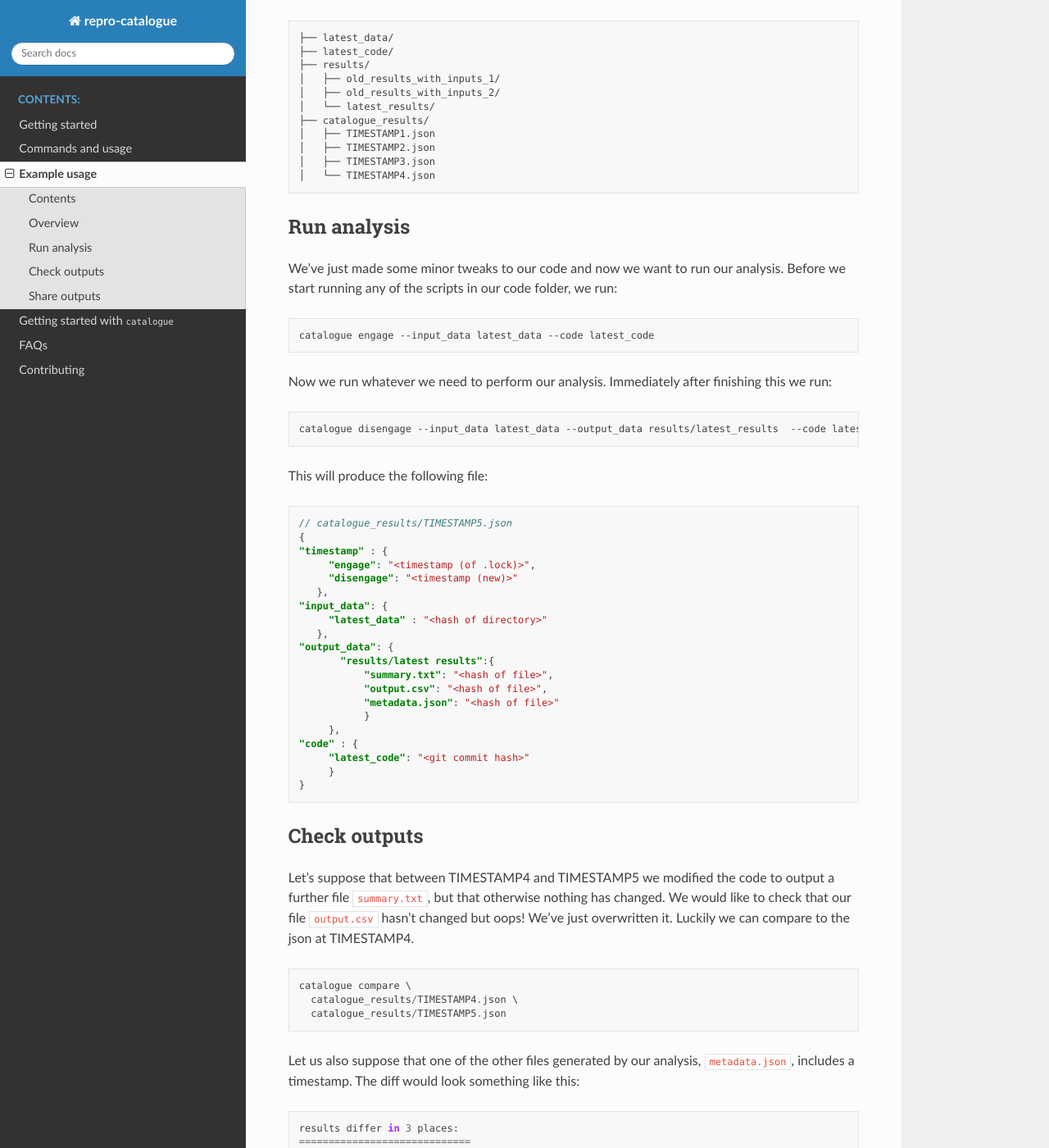
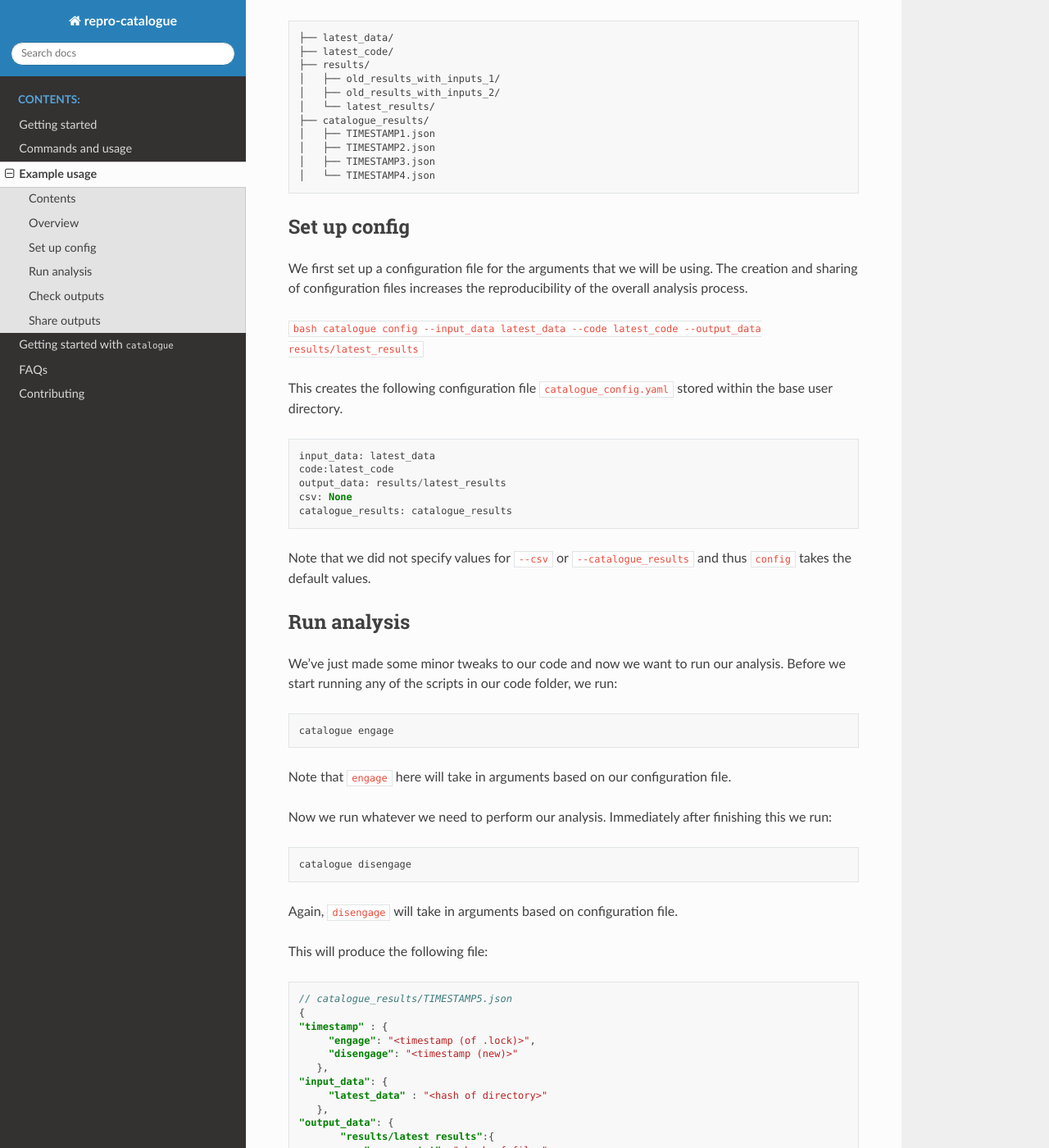
Before and after one commit to alan-turing-institute/repro-catalogue, a Sphinx documentation site: the page built from docs/example_use.md, in a window 1280 px wide and 1400 px high, scrolled down 597 px. Shown: the whole window at 82% size. Built offline with Sphinx 7.4.7 and the Read the Docs theme 2.0.0, drawn with Linux system fonts in a browser that asks for light colours; the version number could not be read and is left out; some of the changed text lies outside the part shown.

Commit message:
edited example use to account for config file

````diff
--- a/docs/example_use.md
+++ b/docs/example_use.md
@@ -34,19 +34,45 @@ Elsewhere, in our user directory, perhaps on another computer, things look like
 │   └── TIMESTAMP4.json
 ```
 
+## Set up config
+
+We first set up a configuration file for the arguments that we will be using. The creation and sharing of configuration files
+increases the reproducibility of the overall analysis process.
+
+``bash
+catalogue config --input_data latest_data --code latest_code --output_data results/latest_results
+``
+
+This creates the following configuration file `catalogue_config.yaml` stored within the base user directory.
+
+```
+input_data: latest_data
+code:latest_code
+output_data: results/latest_results
+csv: None
+catalogue_results: catalogue_results
+```
+
+Note that we did not specify values for `--csv` or `--catalogue_results` and thus `config` takes the default values.
+
 ## Run analysis
 
 We've just made some minor tweaks to our code and now we want to run our analysis. Before we start running any of the scripts in our code folder, we run:
 
 ```bash
-catalogue engage --input_data latest_data --code latest_code
+catalogue engage
 ```
+
+Note that `engage` here will take in arguments based on our configuration file.
 
 Now we run whatever we need to perform our analysis. Immediately after finishing this we run:
 
 ```bash
-catalogue disengage --input_data latest_data --output_data results/latest_results  --code latest_code
+catalogue disengage
 ```
+
+Again, `disengage` will take in arguments based on configuration file.
+
 
 This will produce the following file:
 
@@ -83,6 +109,8 @@ catalogue compare \
   catalogue_results/TIMESTAMP5.json
 ```
 
+Note that this time as we are comparing two specific files (both generated via `repro-catalogue`) we directly specify the file locations.
+
 Let us also suppose that one of the other files generated by our analysis, `metadata.json`, includes a timestamp. The diff would look something like this:
 
 ```
@@ -118,3 +146,6 @@ They can rerun the analysis and use `catalogue` to check that the json they rece
 ```bash
 catalogue compare TIMESTAMP4.json
 ```
+
+Another way to share output is to share a copy of our directory to a colleague, including a copy of the configuration file. This will allow
+our colleague to freely run `catalogue engage` and `catalogue disengage` without worrying about getting the correct directory paths.
````
Also changed, not shown: docs/3.commands_and_usage.md (+10 -8 lines).
